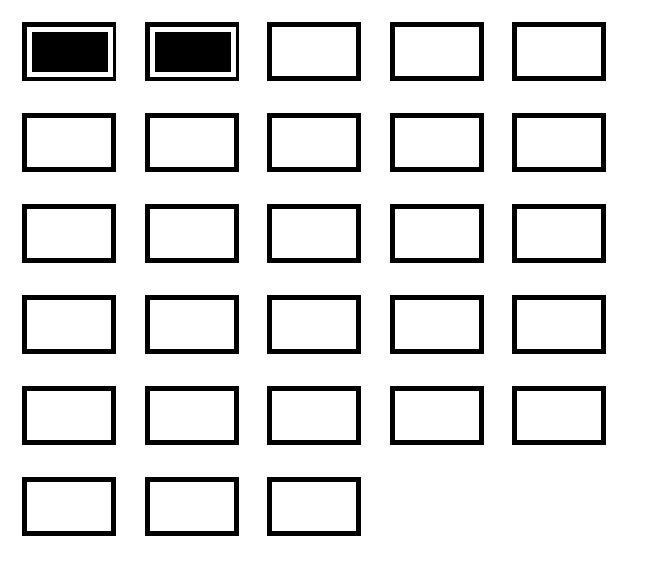
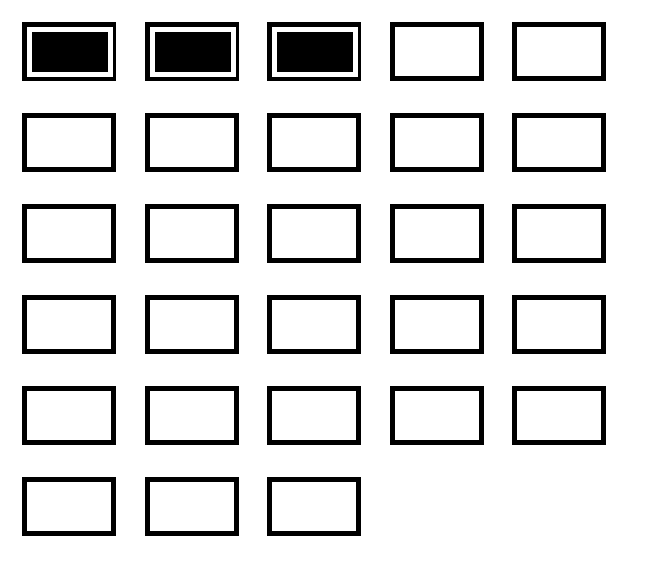
Before and after one commit to smilelovea/20200521, a React (Create React App) app in the folder lol/: page / in a window 1280 px wide. Shown: the top 574 px of the page, without its empty margins (0-647 px from the left). Built offline with nearby package versions, Linux system fonts and the light colour scheme.

Commit message:
replacechild

```diff
--- a/lol/src/chessboard.js
+++ b/lol/src/chessboard.js
@@ -10,7 +10,7 @@ return (
         {Array(28).fill().map((_,i) => (
             <div className="holder" onDragOver = {event => event.preventDefault()} onDragStart = {dragStart} onDragEnd = {dragEnd}
                  onDrop = {onDrop_handler} key={i} >
-                {i <= 1 ? <div className="box" draggable="true" onDrop = {onDrop_prevent}
+                {i <= 2 ? <div className="box" draggable="true" onDrop = {onDrop_prevent}
                 id={i} onDragStart = {event => event.dataTransfer.setData('text', event.target.id)} /> : ''}
             </div>
         ))}
@@ -22,6 +22,7 @@ return (
 function onDrop_prevent(event){
     event.preventDefault();
     event.stopPropagation();
+
 }
 
 function onDrop_handler(event) {
@@ -30,21 +31,21 @@ function onDrop_handler(event) {
     console.log(data);
     console.log(event.currentTarget.firstElementChild); // 겹쳐진 box중 아래에 있는 box(원래 있던 box)
 
-    const boxClass = document.getElementsByClassName('box');
-    console.log(boxClass);
-
-
     if (data) {
         event.target.append(document.getElementById(data));
 
     }
 
+    const boxClass = document.getElementsByClassName('box');
+    console.log(boxClass);
+    const boxFirstChild = event.currentTarget.firstElementChild;
     if (data) {
-        const boxFirstChild = event.currentTarget.firstElementChild;
         console.log(boxFirstChild);
         const boxLastChild = event.currentTarget.lastChild;
         console.log(event.currentTarget.lastChild);
-        event.target.insertBefore(boxLastChild,boxFirstChild);
+        event.target.replaceChild(boxLastChild,boxFirstChild);
+        event.target.appendChild(boxFirstChild);
+
     }
 
 ;}
@@ -54,14 +55,15 @@ function onDrop_handler(event) {
 const holders = document.getElementsByClassName("holder");
 
 function dragStart(event){
-    // for (let i=0; i<holders.length; i++) {
-    //     //console.log(holders[i]);
+    //for (let i=0; i<holders.length; i++) {
+    //    // console.log(holders[i]);
     //     if (holders[i].firstChild == null) {
-    //         //console.log(holders[i]);
+    //         console.log(holders[i]);
     //         holders[i].style.backgroundColor = "red";
     //     }
     // }
-    Array.from(holders).filter(element => element.firstChild == null).forEach(element => element.style.backgroundColor = "gray");
+    Array.from(holders).filter(element => element.firstChild == null).forEach(element => element.style.backgroundColor = "#cccccc");
+
 }
 
 function dragEnd(event){
```
